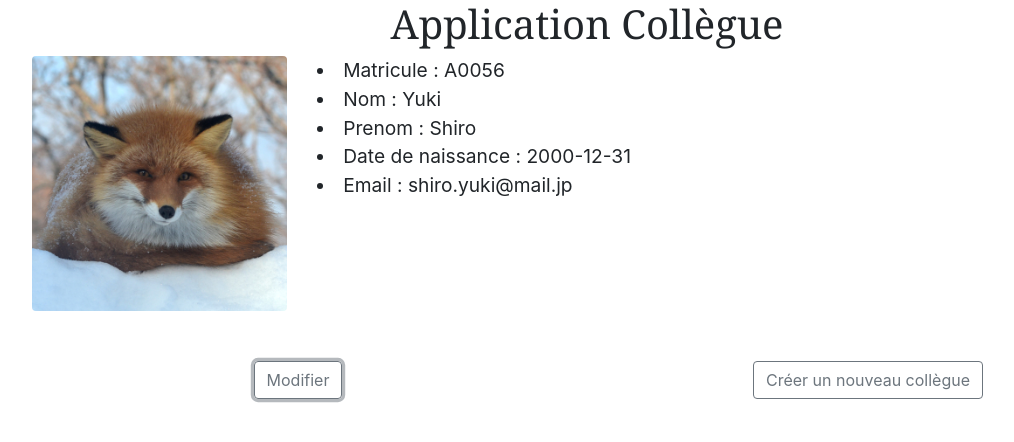
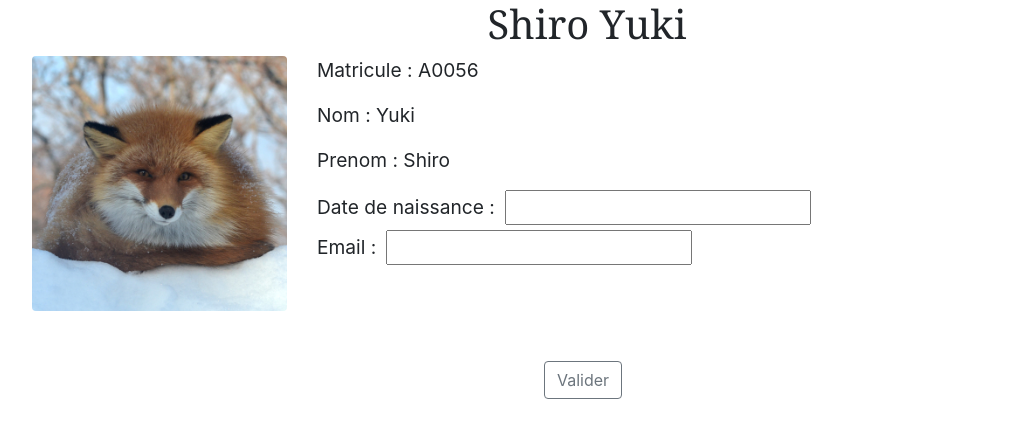
Before and after one commit to Gaelleb22/collegues-front, an Angular app: page / in a window 1280 px wide. Both pictures are taken after a click on the button "Modifier". Shown: the top 442 px of the page, without its empty margins (53-1067 px from the left). Built offline with nearby package versions, Linux system fonts and the light colour scheme.

Commit message:
TP collegue 3 - partie 1

```diff
--- a/src/app/app.component.html
+++ b/src/app/app.component.html
@@ -1,4 +1,3 @@
 <div class="container">
-  <h1 style="font-family: Cambria, Cochin, Georgia, Times, 'Times New Roman', serif; text-align: center;">Application Collègue</h1>
   <app-collegue [col]="collegueMock"></app-collegue>
 </div>
--- a/src/app/collegue/collegue.component.html
+++ b/src/app/collegue/collegue.component.html
@@ -1,20 +1,28 @@
+<h1 style="font-family: Cambria, Cochin, Georgia; text-align: center;">{{col.prenom}} {{col.nom}}</h1>
 <div class="row">
   <div class="col-md-3 col-sm-5">
     <img src="{{col.photoUrl}}" class="img-fluid rounded" style="width: 100%;" alt="Yuki-chan">
   </div>
   <div class="col-md-9 col-sm-6" style="font-size: larger;">
-    <li>Matricule : {{col.matricule}}</li>
-    <li>Nom : {{col.nom}}</li>
-    <li>Prenom : {{col.prenom}}</li>
-    <li>Date de naissance : {{col.dateDeNaissance}}</li>
-    <li>Email : {{col.email}}</li>
+    <p>Matricule : {{col.matricule}}</p>
+    <p>Nom : {{col.nom}}</p>
+    <p>Prenom : {{col.prenom}}</p>
+    <p *ngIf="sansModif">Date de naissance : {{col.dateDeNaissance}}</p>
+    <p *ngIf="sansModif">Email : {{col.email}}</p>
+    <form *ngIf="modif" action="">
+      <label for="date">Date de naissance : </label>
+      <input type="text" id="date" name="date" style="margin-left: 10px;"><br>
+      <label for="email">Email : </label>
+      <input type="text" id="email" name="email" style="margin-left: 10px;">
+    </form>
   </div>
 </div>
 <div class="row" style="margin-top: 50px; text-align: center;">
   <div class="col">
-    <button class="btn btn-outline-secondary mr-2" (click)="modifier()">Modifier</button>
+    <button *ngIf="sansModif" class="btn btn-outline-secondary mr-2" (click)="modifier()">Modifier</button>
+    <button *ngIf="modif" class="btn btn-outline-secondary mr-2">Valider</button>
   </div>
-  <div class="col">
+  <div *ngIf="sansModif" class="col">
     <button class="btn btn-outline-secondary mr-2" (click)="nouveauCollegue()">Créer un nouveau collègue</button>
   </div>
 </div>
--- a/src/app/collegue/collegue.component.ts
+++ b/src/app/collegue/collegue.component.ts
@@ -10,13 +10,18 @@ import { Collegue } from '../models/Collegue';
 export class CollegueComponent implements OnInit {
 
   @Input() col: Collegue;
+  sansModif = true;
+  modif = null;
 
-  constructor() { }
+  constructor() {
+   }
 
   ngOnInit(): void {
   }
 
   modifier(): void{
+    this.modif = true;
+    this.sansModif = null;
     console.log('Modification du collègue');
   }
 
```
